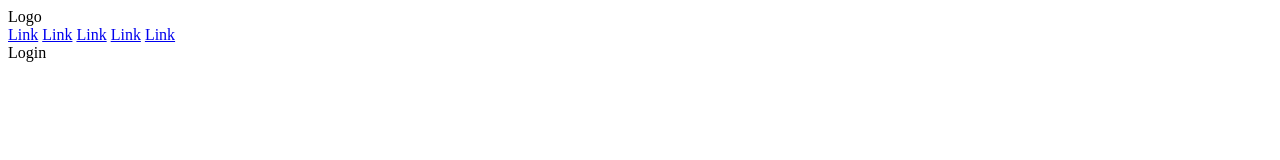
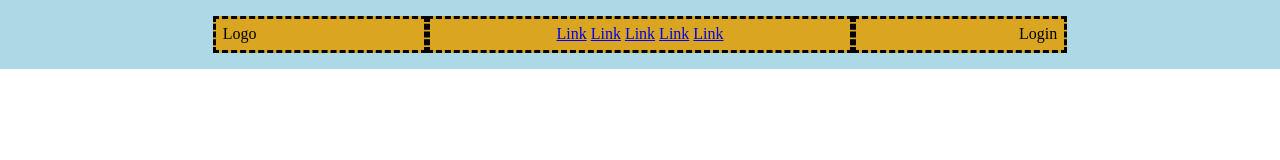
Before and after one commit to Ahri-code/htmlcss-struttura-discord, a plain HTML site: page index.html in a window 1280 px wide. Drawn offline with Linux system fonts and the light colour scheme.

Commit message:
Style(header): header done Fix(header): added class and id

```diff
--- a/css/style.css
+++ b/css/style.css
@@ -0,0 +1,43 @@
+/* Standard Reset */
+
+* {
+    box-sizing: border-box;
+    margin: 0;
+    padding: 0;
+}
+
+/* Header */
+
+header {
+    background-color: #add8e6;
+}
+
+.flex-container {
+    display: flex;
+    justify-content: center;
+}
+
+.top-bar {
+    background-color: #daa520;
+    border: 3px dashed black;
+    padding: 0.4rem;
+    margin-top: 1rem;
+    margin-bottom: 1rem;
+}
+
+.nav-sider {
+    width: calc(100% / 6);
+}
+
+nav {
+    width: calc(100% / 6 * 2);
+    text-align: center;
+}
+
+#logo-head {
+    text-align: left;
+}
+
+#login {
+    text-align: right;
+}
--- a/index.html
+++ b/index.html
@@ -5,15 +5,17 @@
     <meta http-equiv="X-UA-Compatible" content="IE=edge">
     <meta name="viewport" content="width=device-width, initial-scale=1.0">
     <title>Discord</title>
+    <link rel="stylesheet" href="./css/style.css">
 </head>
 
 <body>
-    <header class="flex-container">
-        <div class="logo">
+    <header>
+        <div class="flex-container">
+            <div class="nav-sider top-bar" id="logo-head">
                 Logo
             </div>
 
-        <nav>
+            <nav class="top-bar">
                 <a href="http://">Link</a>
                 <a href="http://">Link</a>
                 <a href="http://">Link</a>
@@ -21,8 +23,9 @@
                 <a href="http://">Link</a>
             </nav>
 
-        <div id="login">
+            <div class="nav-sider top-bar" id="login">
                 Login
+            </div>
         </div>
     </header>
 
```
Lines whose indentation alone changed are shown as unchanged.
